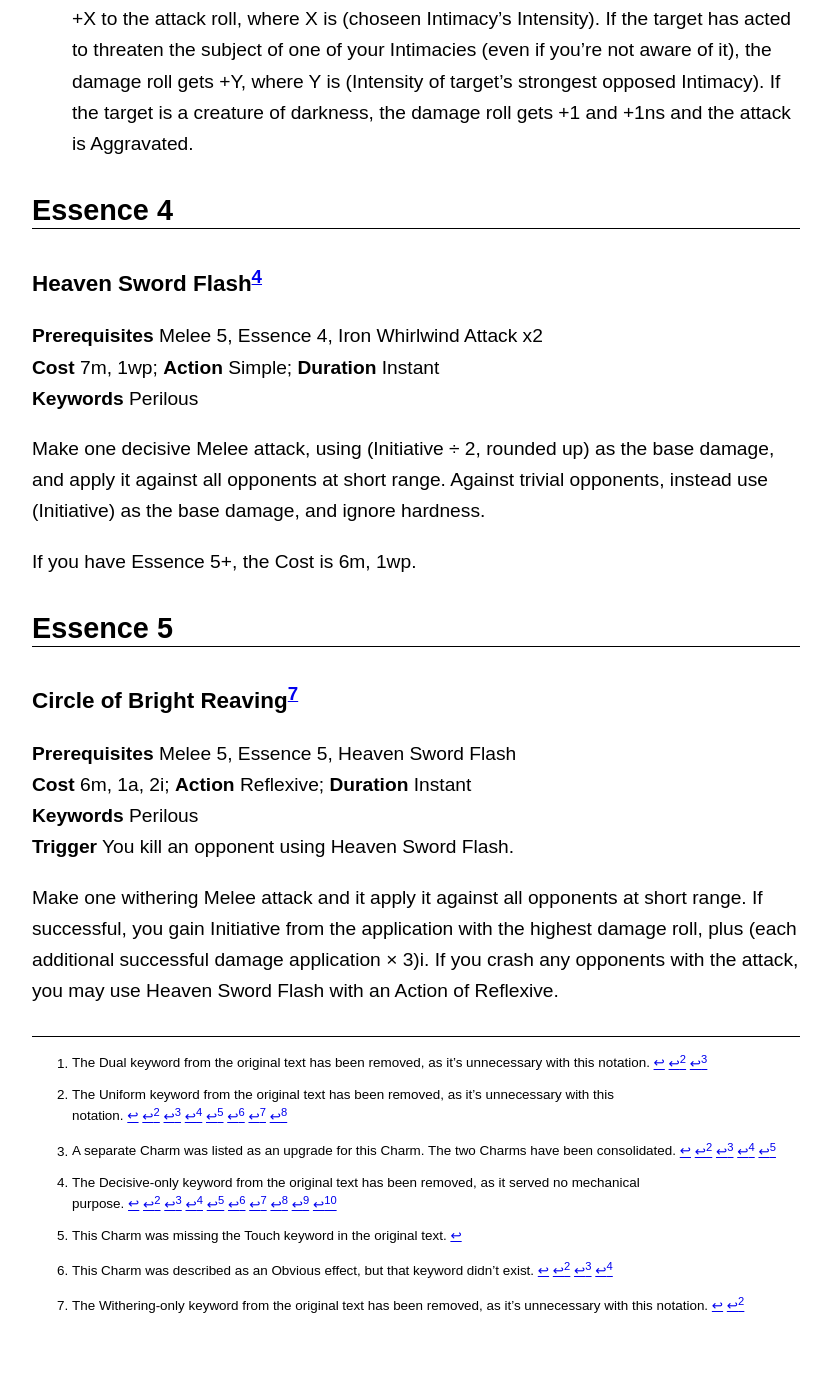
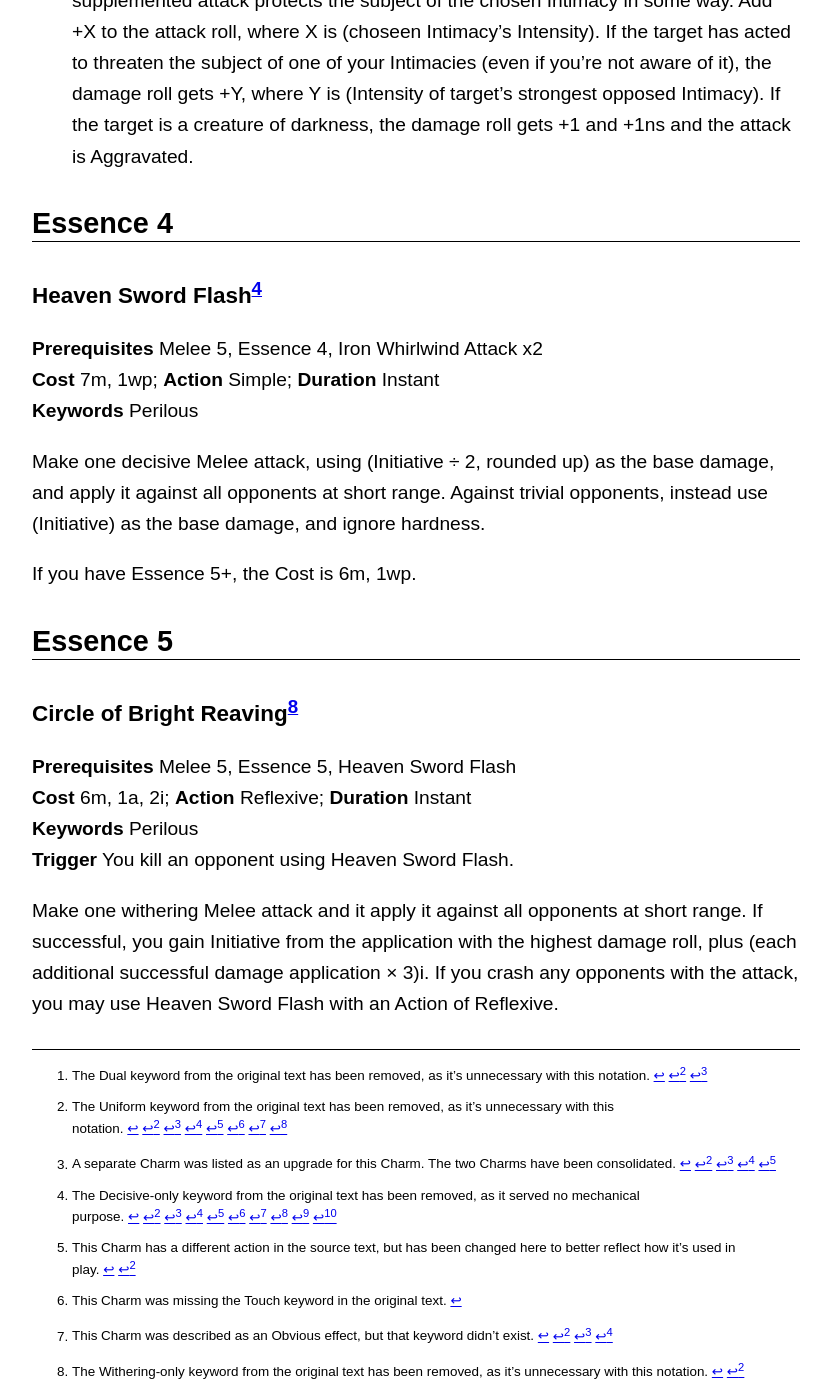
Before and after one commit to lost-egg/lost-egg.github.io, a Jekyll site: the page built from charms/melee.md, in a window 1280 px wide and 1400 px high, scrolled down 15548 px. Shown: the whole window, without its empty margins (224-1055 px from the left). Built offline with Jekyll 4.4.1, drawn with Linux system fonts in a browser that asks for light colours; before the commit the page ends 16882 px from its top, so only the background shows below that; some of the changed text lies outside the part shown.

Commit message:
fix(solar/melee): add mising changed-action footnote

```diff
--- a/charms/melee.md
+++ b/charms/melee.md
@@ -4,6 +4,8 @@ title: Melee Charms
 
 {:toc}
 * TOC
+
+[^changed-action]: This Charm has a different action in the source text, but has been changed here to better reflect how it's used in play.
 
 [^consolidated-upgrade]: A separate Charm was listed as an upgrade for this Charm. The two Charms have been consolidated.
 
```
